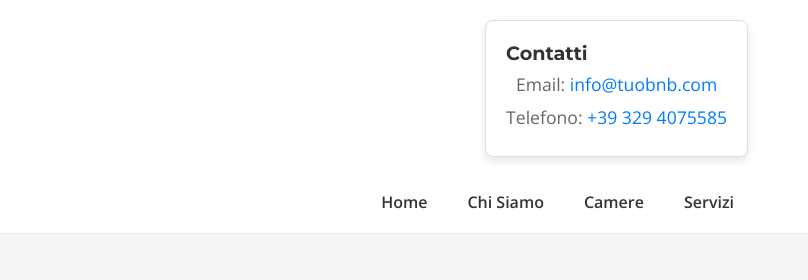
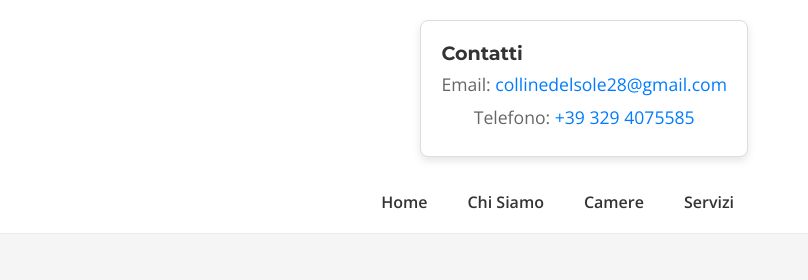
Before and after one commit to danielediv/collinedelsole.github.io, a plain HTML site: page index.html in a window 1280 px wide. Shown: the top 280 px of the page, 472-1280 px from the left. Drawn offline with nearby package versions, Linux system fonts and the light colour scheme.

Commit message:
modifica email

```diff
--- a/index.html
+++ b/index.html
@@ -29,7 +29,7 @@
 	<!-- Riquadro dei contatti -->
     <div class="contact-box">
         <h3>Contatti</h3>
-        <p>Email: <a href="mailto:info@tuobnb.com">info@tuobnb.com</a></p>
+        <p>Email: <a href="mailto:collinedelsole28@gmail.com">collinedelsole28@gmail.com</a></p>
         <p>Telefono: <a href="tel:+393294075585">+39 329 4075585</a></p>
     </div>
 
```
